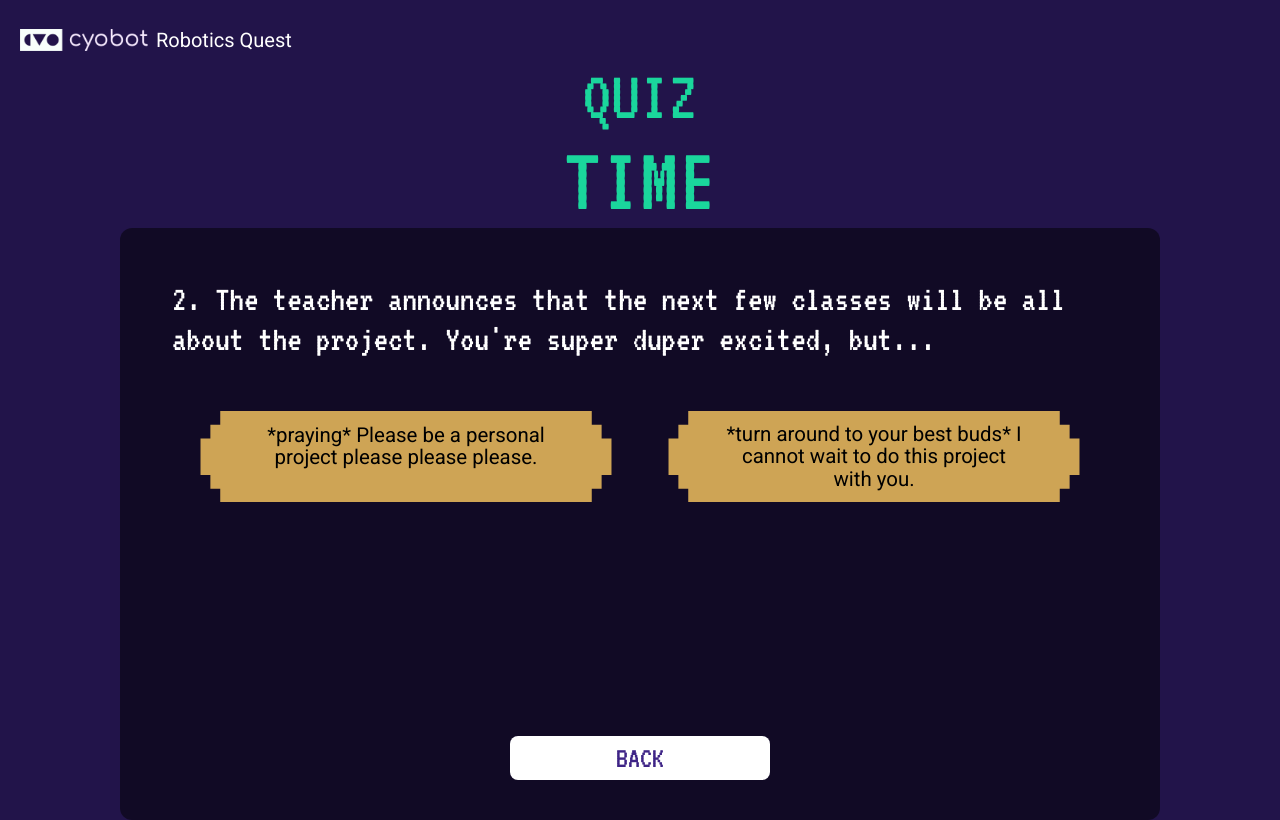
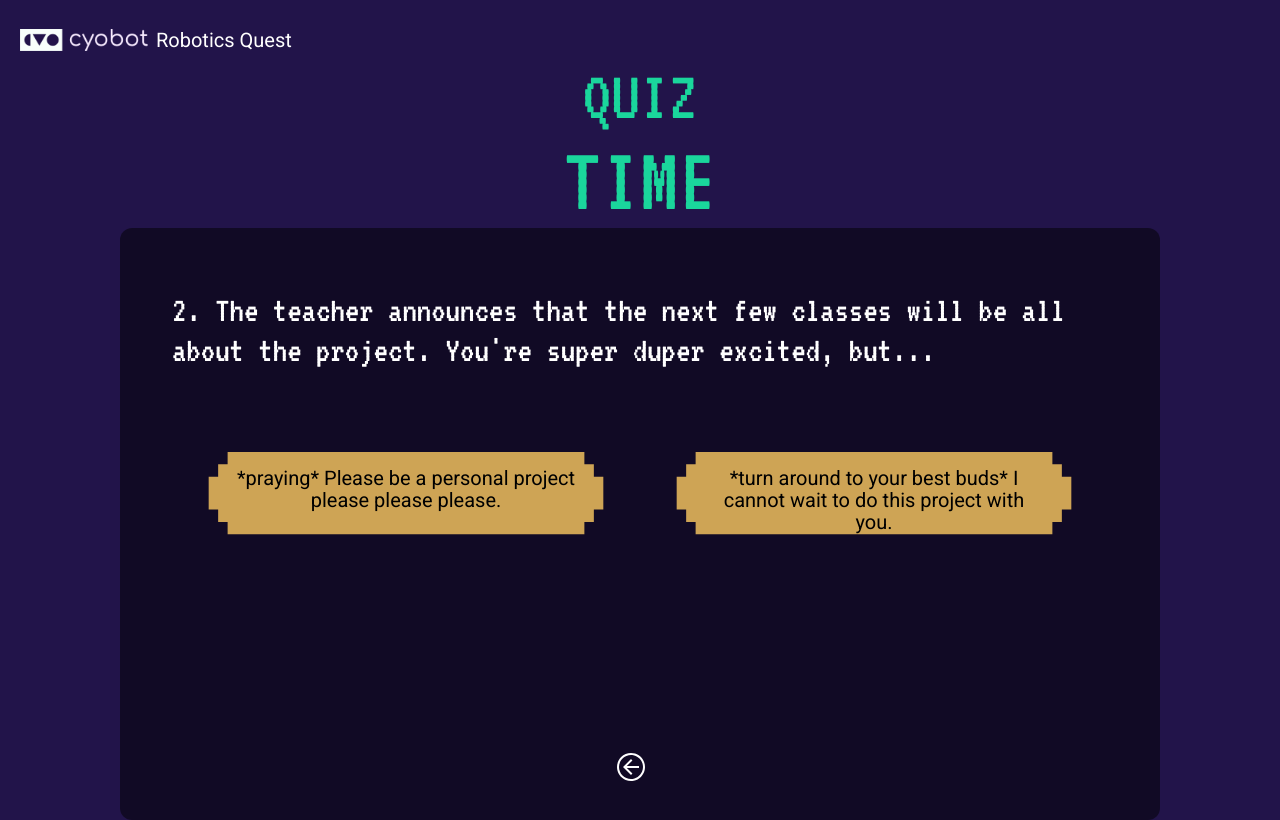
Before and after one commit to devcyobot/quiz-robotics-quest, a Next.js app: page /quiz in a window 1280 px wide. Both pictures are taken after a click on the icon 406 px from the left and 474 px from the top of the page. Built offline with nearby package versions, Linux system fonts and the light colour scheme.

Commit message:
edit Back button in quiz

```diff
--- a/src/packages/client/component/Option.tsx
+++ b/src/packages/client/component/Option.tsx
@@ -164,7 +164,7 @@ const Option: FC<OptionProps> = ({ width, height, option, handleOnClick }) => {
             dominantBaseline="middle"
             textAnchor="middle"
             aria-label={option.label}
-            className="font-robotoRegular text-[0.45rem] sm:text-[0.5rem] md:text-[0.49rem] lg:text-[0.25rem] xl:text-[0.28rem] 2xl:text-[0.3rem]"
+            className="font-robotoRegular text-[0.45rem] sm:text-[0.5rem] md:text-[0.49rem] lg:text-[0.25rem] xl:text-[0.38rem] 2xl:text-[0.3rem]"
           ></text>
         ) : (
           <text
@@ -173,7 +173,7 @@ const Option: FC<OptionProps> = ({ width, height, option, handleOnClick }) => {
             dominantBaseline="middle"
             textAnchor="middle"
             aria-label={option.label}
-            className="font-robotoRegular text-[0.45rem] sm:text-[0.5rem] md:text-[0.49rem] lg:text-[0.25rem] xl:text-[0.28rem] 2xl:text-[0.3rem]"
+            className="font-robotoRegular text-[0.45rem] sm:text-[0.5rem] md:text-[0.49rem] lg:text-[0.25rem] xl:text-[0.38rem] 2xl:text-[0.3rem]"
           >
             {option.label}
           </text>
--- a/src/packages/client/component/Question.tsx
+++ b/src/packages/client/component/Question.tsx
@@ -34,11 +34,11 @@ const Question: FC<QuestionProps> = ({ description, options, index }) => {
       }
       // xl
       else if (window.matchMedia("(min-width: 1280px)").matches) {
-        setDimensions({ width: 90, height: 20 });
+        setDimensions({ width: 120, height: 25 });
       }
       // lg
       else if (window.matchMedia("(min-width: 1024px)").matches) {
-        setDimensions({ width: 70, height: 20 });
+        setDimensions({ width: 80, height: 20 });
       }
       // md
       else if (window.matchMedia("(min-width: 768px)").matches) {
@@ -64,17 +64,17 @@ const Question: FC<QuestionProps> = ({ description, options, index }) => {
 
   return (
     <section
-      className={`h-full w-[90%] flex flex-col place-content-center m-auto transition-opacity duration-200 ease-in-out ${
+      className={`h-full w-[90%] m-auto transition-opacity duration-200 ease-in-out ${
         isVisible ? "opacity-100" : "opacity-0"
       }`}
     >
-      <h2 className="font-vt323 flex items-center justify-center text-white text-base sm:text-2xl md:text-2xl lg:text-3xl xl:text-4xl h-1/3 w-full">
+      <h2 className="mt-5 font-vt323 flex items-center justify-center text-white text-base sm:text-2xl md:text-2xl lg:text-3xl xl:text-4xl h-1/3 w-full">
         <span className="sr-only">
           Question {index} of {totalPages}
         </span>{" "}
         {description}
       </h2>
-      <ul className="h-2/3 w-full grid grid-cols-1 lg:grid-cols-2 grid-rows-4 lg:grid-rows-2">
+      <ul className="mt-5 lg:mt-10 h-2/3 w-full grid grid-cols-1 lg:grid-cols-2 grid-rows-4 lg:grid-rows-2">
         {options.map((item, i) => (
           <Option
             key={i}
--- a/src/packages/client/component/QuizPagination.tsx
+++ b/src/packages/client/component/QuizPagination.tsx
@@ -13,21 +13,38 @@ const QuizPagination: React.FC<QuizPaginationProps> = ({ questions }) => {
 
   return (
     <div className="h-full relative font-vt323 flex flex-col items-center justify-evenly w-full text-white text-lg md:text-2xl lg:text-3xl">
-      <div className="w-full h-full">
+      <div className="w-full h-5/6">
         <Question
           index={currentPage}
           description={currentQuest.desc}
           options={currentQuest.options}
         />
       </div>
+      <div className="h-1/6">
         {currentPage > 1 && (
           <button
             onClick={handlePrevious}
-          className="relative bottom-5 sm:bottom-10 sm:px-2 sm:py-1 text-brand-purple rounded-lg hover:shadow-custom-green bg-white w-1/2 sm:w-1/4"
+            className="relative left-1 top-8 font-robotoRegular"
           >
-          BACK
+            <svg
+              width="100%"
+              height="55"
+              viewBox="-28 -28 55 55"
+              fill="none"
+              xmlns="http://www.w3.org/2000/svg"
+            >
+              <path
+                d="M -14 -6 L -12.57 -7.393 L -18.15 -13 H -6 V -15 H -18.15 L -12.57 -20.573 L -14 -22 L -22 -14 L -14 -6 Z"
+                fill="white"
+              />
+              <path
+                d="M -14 -28 C -11.2311 -28 -8.5243 -27.1789 -6.222 -25.6406 C -3.9197 -24.1022 -2.1253 -21.9157 -1.0657 -19.3576 C -0.0061 -16.7994 0.2712 -13.9845 -0.269 -11.2687 C -0.8092 -8.553 -2.1426 -6.0584 -4.1005 -4.1005 C -6.0584 -2.1426 -8.553 -0.8092 -11.2687 -0.269 C -13.9845 0.2712 -16.7994 -0.0061 -19.3576 -1.0657 C -21.9157 -2.1253 -24.1022 -3.9197 -25.6406 -6.222 C -27.1789 -8.5243 -28 -11.2311 -28 -14 C -27.9958 -17.7117 -26.5194 -21.2702 -23.8948 -23.8948 C -21.2702 -26.5194 -17.7117 -27.9958 -14 -28 Z M -14 -2 C -11.6266 -2 -9.3065 -2.7038 -7.3332 -4.0224 C -5.3598 -5.3409 -3.8217 -7.2151 -2.9135 -9.4078 C -2.0052 -11.6005 -1.7676 -14.0133 -2.2306 -16.3411 C -2.6936 -18.6689 -3.8365 -20.8071 -5.5147 -22.4853 C -7.193 -24.1635 -9.3312 -25.3064 -11.6589 -25.7694 C -13.9867 -26.2325 -16.3995 -25.9948 -18.5922 -25.0866 C -20.7849 -24.1783 -22.6591 -22.6402 -23.9776 -20.6668 C -25.2962 -18.6935 -26 -16.3734 -26 -14 C -25.9963 -10.8185 -24.7308 -7.7684 -22.4812 -5.5188 C -20.2316 -3.2692 -17.1815 -2.0037 -14 -2 Z"
+                fill="white"
+              />
+            </svg>
           </button>
         )}
+      </div>
     </div>
   );
 };
--- a/src/packages/client/component/form/EmailInvitation.tsx
+++ b/src/packages/client/component/form/EmailInvitation.tsx
@@ -77,7 +77,7 @@ const EmailInvitaion: FC = () => {
 
   return (
     <main className="fixed inset-0 z-50 flex flex-col items-center justify-center bg-black bg-opacity-50">
-      <section className="container bg-brand-purple-dark rounded-xl shadow-lg w-auto sm:w-[80%] md:w-[75%] lg:w-[60%] xl:w-[55%] xl:min-w-[673px] max-h-400:h-[98%] min-h-[30rem] h-1/2 md:h-[65%] lg:h-[70%] xl:h-[75%] max-h-[45rem] overflow-autoflex flex-col justify-between transform transition-all duration-300">
+      <section className="container bg-brand-purple-dark rounded-xl shadow-lg w-auto sm:w-[80%] md:w-[75%] lg:w-[60%] xl:w-[55%] xl:min-w-[673px] max-w-[45rem] max-h-400:h-[98%] min-h-[30rem] h-1/2 md:h-[65%] lg:h-[70%] xl:h-[75%] max-h-[45rem] overflow-auto flex flex-col justify-between transform transition-all duration-300">
         <div className="h-full flex flex-col justify-evenly">
           <div className="mx-auto h-10">
             <p className="sr-only">CYOBot Company</p>
@@ -167,7 +167,7 @@ const EmailInvitaion: FC = () => {
             <div className="w-1/2 sm:w-1/3 mx-auto">
               <SubmitButton
                 type="submit"
-                label="GET RESULTS"
+                label="GET RESULT"
                 disabled={loading}
               />
             </div>
```
Lines whose indentation alone changed are shown as unchanged.
